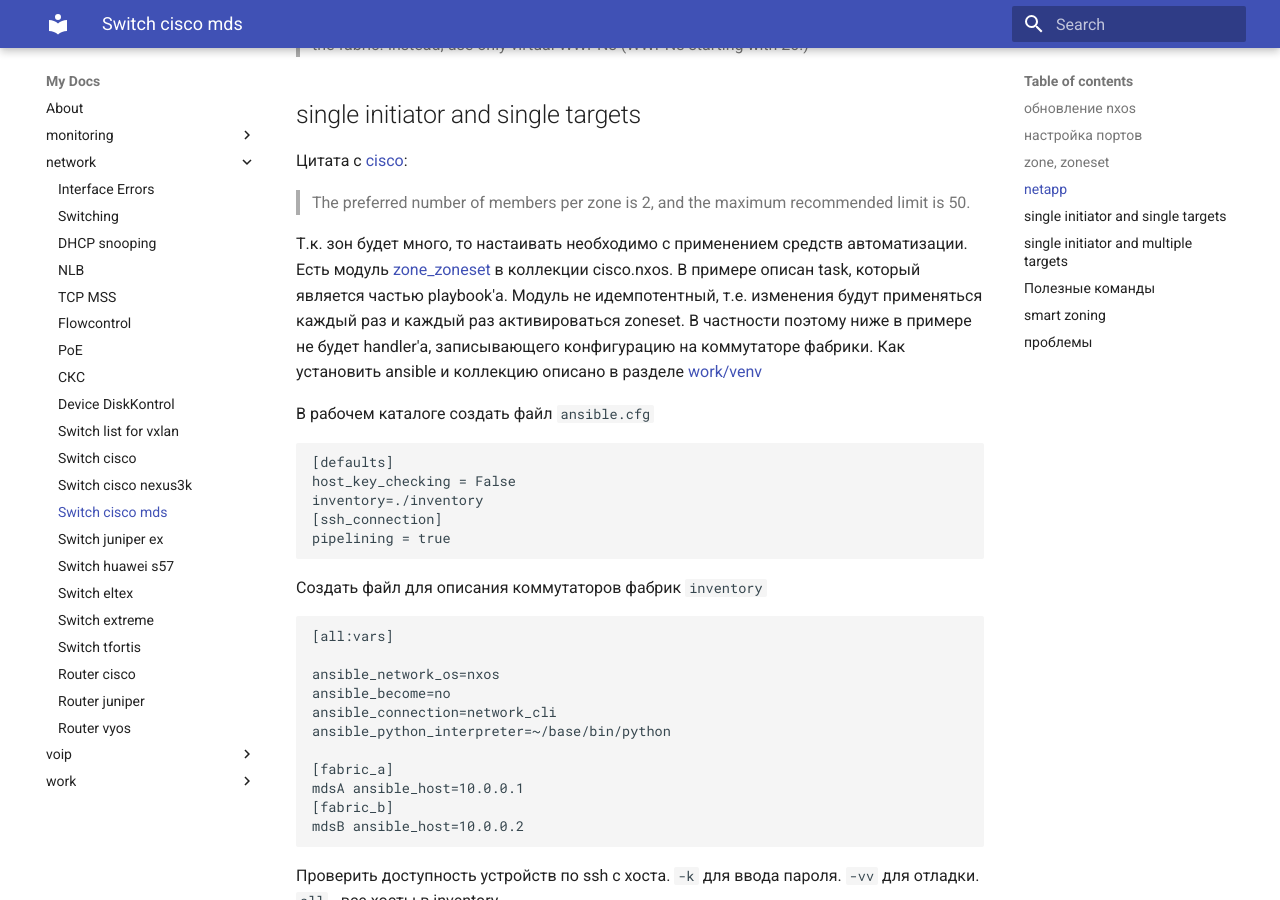
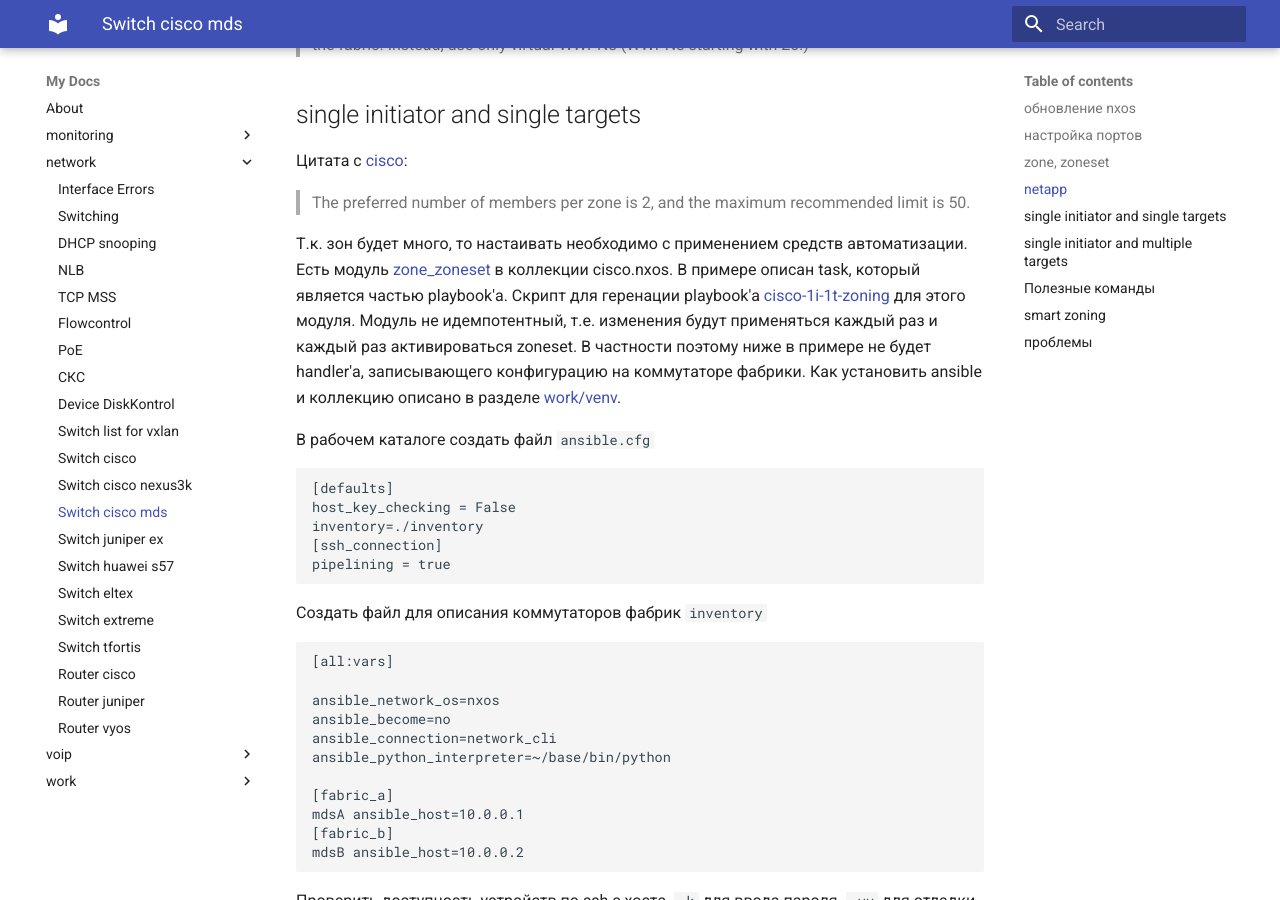
Before and after one commit to v98765/v98765.github.io, an MkDocs documentation site: the page built from docs/network/mds.md, in a window 1280 px wide and 900 px high, scrolled down 2511 px. Built offline with MkDocs 1.6.1 and Material for MkDocs 9.7.7, drawn with Linux system fonts in a browser that asks for light colours.

Commit message:
network/mds.md link to script

````diff
--- a/docs/network/mds.md
+++ b/docs/network/mds.md
@@ -99,8 +99,10 @@ interface fc1/48
 
 Т.к. зон будет много, то настаивать необходимо с применением средств автоматизации.
 Есть модуль [zone_zoneset](https://github.com/ansible-collections/cisco.nxos/blob/main/docs/cisco.nxos.nxos_zone_zoneset_module.rst) в коллекции cisco.nxos. В примере описан task, который является частью playbook'а.
-Модуль не идемпотентный, т.е. изменения будут применяться каждый раз и каждый раз активироваться zoneset. В частности поэтому ниже в примере не будет handler'а, записывающего конфигурацию на коммутаторе фабрики.
-Как установить ansible и коллекцию описано в разделе [work/venv](https://v98765.github.io/work/venv/)
+Скрипт для геренации playbook'а [cisco-1i-1t-zoning](https://github.com/v98765/cisco-1i-1t-zoning) для этого модуля.
+Модуль не идемпотентный, т.е. изменения будут применяться каждый раз и каждый раз активироваться zoneset.
+В частности поэтому ниже в примере не будет handler'а, записывающего конфигурацию на коммутаторе фабрики.
+Как установить ansible и коллекцию описано в разделе [work/venv](https://v98765.github.io/work/venv/).
 
 В рабочем каталоге создать файл `ansible.cfg`
 ```text
````
